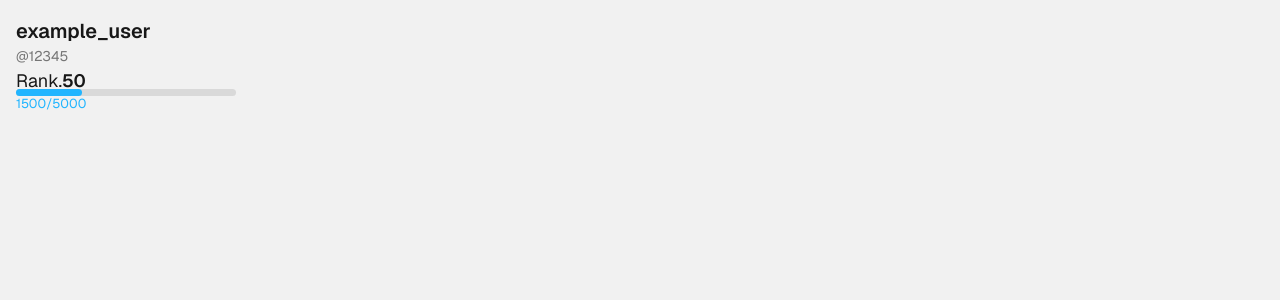
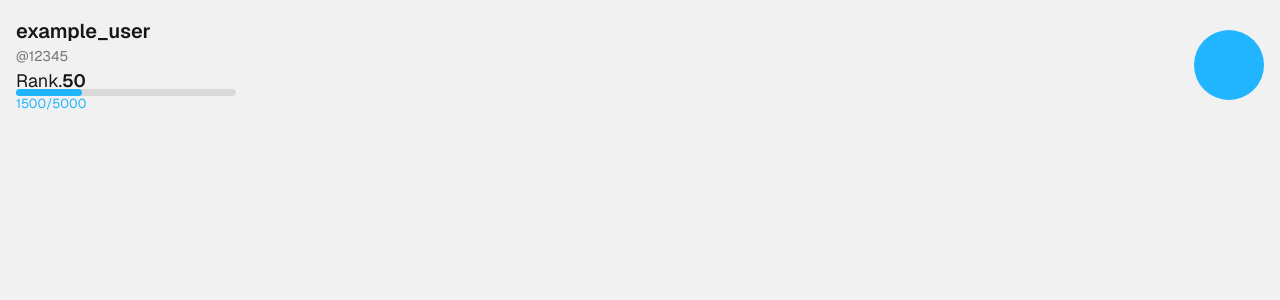
Before and after one commit to hakyukawa/frist_chat_next, a Next.js app in the folder hakyukawa-next/: page /home in a window 1280 px wide. Shown: the top 300 px of the page. Built offline with nearby package versions, Linux system fonts and the light colour scheme.

Commit message:
feat: update home module styles with flex layout and add icon styling

```diff
--- a/hakyukawa-next/src/styles/appStyles/home.module.scss
+++ b/hakyukawa-next/src/styles/appStyles/home.module.scss
@@ -1,5 +1,8 @@
 .container {
     padding: 16px;
+    display: flex;
+    align-items: center;
+    justify-content: space-between;
     h1 {
         font-size: 2rem;
         font-weight: 600;
@@ -8,4 +11,10 @@
         color: #757575;
         font-size: 1.4rem;
     }
+    .icon {
+        width: 70px;
+        height: 70px;
+        background-color: #21b5ff;
+        border-radius: 50%;
+    }
 }
```
